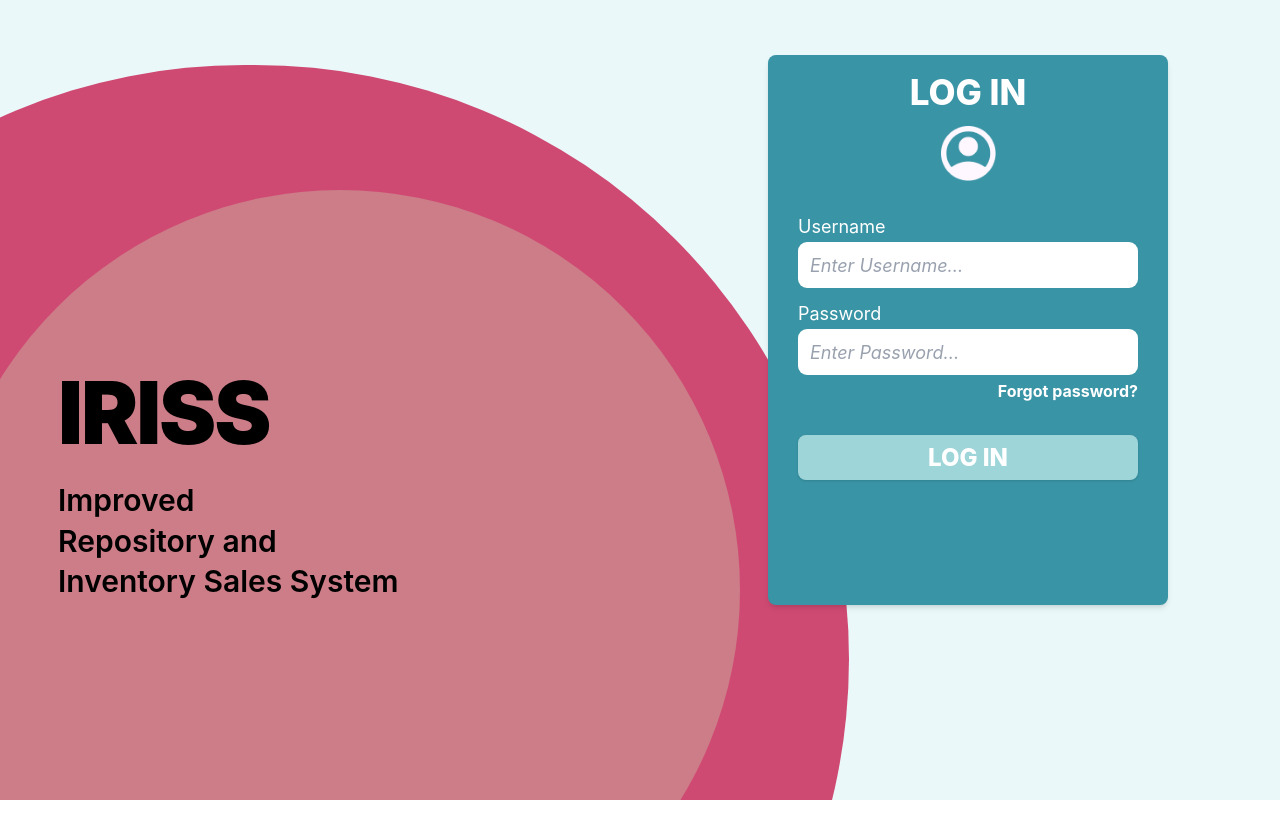
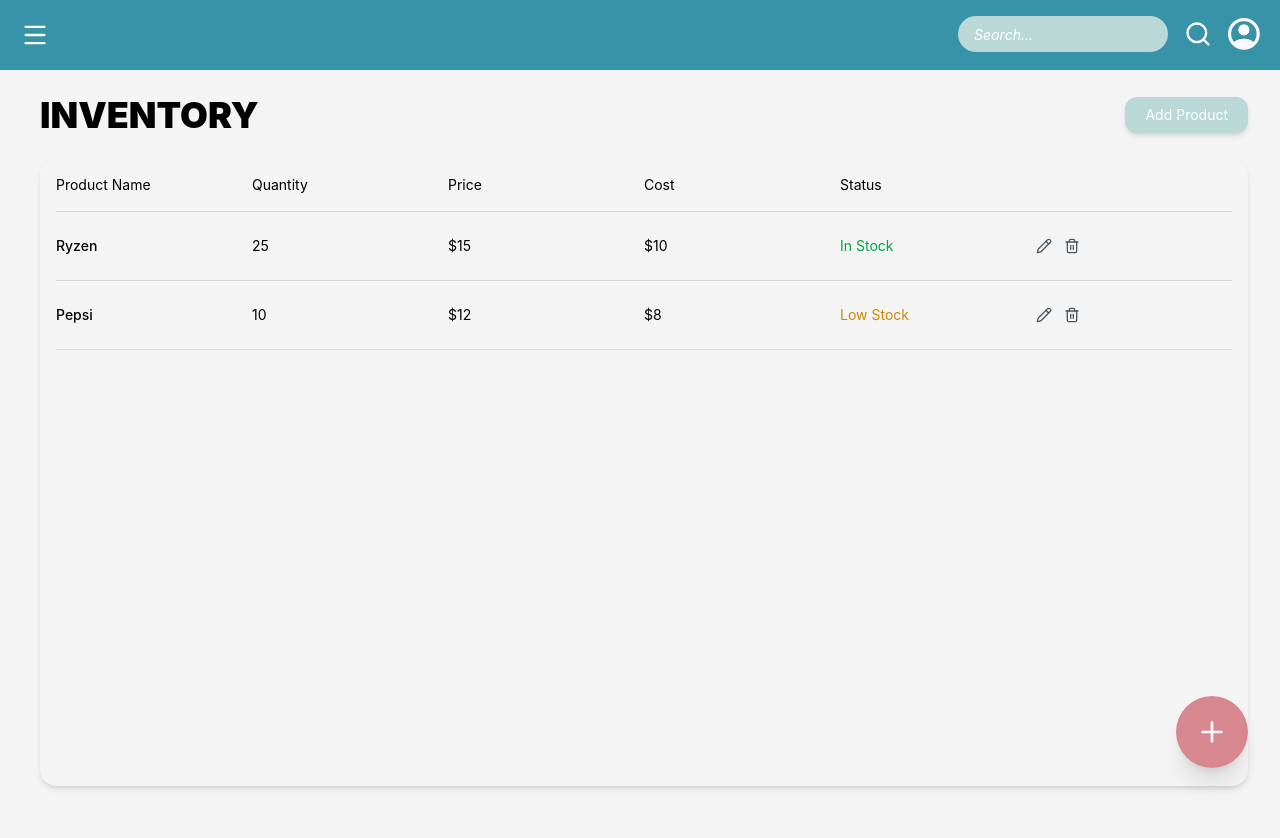
Before and after one commit to iancarlodtojan/IRISS, a React (Vite) app: page /items in a window 1280 px wide. Shown: the top 838 px of the page. Before the commit the page ends 800 px from the top, so only its background shows below. Built offline with nearby package versions, Linux system fonts and the light colour scheme.

Commit message:
Add routing and layout components for dashboard and inventory pages

```diff
--- a/package.json
+++ b/package.json
@@ -14,6 +14,7 @@
     "lucide-react": "^1.14.0",
     "react": "^19.2.6",
     "react-dom": "^19.2.6",
+    "react-router-dom": "^7.15.0",
     "tailwindcss": "^4.3.0"
   },
   "devDependencies": {
--- a/src/App.jsx
+++ b/src/App.jsx
@@ -1,10 +1,21 @@
-import LoginPage from "./pages/LoginPage"
+import { BrowserRouter, Routes, Route, Navigate } from "react-router-dom";
+import DashboardPage from "./pages/DashboardPage";
+import ItemsPage from "./pages/ItemsPage";
 
 function App() {
-
   return (
-    <LoginPage />
-  )
+    <BrowserRouter>
+      <Routes>
+        <Route path="/" element={<Navigate to="/dashboard" replace />} />
+        <Route path="/dashboard" element={<DashboardPage />} />
+        <Route path="/items" element={<ItemsPage />} />
+        {/* placeholder routes for links without pages yet */}
+        <Route path="/logs" element={<DashboardPage />} />
+        <Route path="/customers" element={<DashboardPage />} />
+        <Route path="*" element={<Navigate to="/dashboard" replace />} />
+      </Routes>
+    </BrowserRouter>
+  );
 }
 
-export default App
+export default App;
--- a/src/components/auth/LoginCard.jsx
+++ b/src/components/auth/LoginCard.jsx
@@ -9,7 +9,7 @@ export default function LoginCard() {
       </h2>
 
       <div className="flex justify-center mb-8">
-        <UserAvatarIcon />
+        <UserAvatarIcon className = "h-[40px] w-[40px]" />
       </div>
 
       <form>
--- a/src/components/auth/UserAvatarIcon.jsx
+++ b/src/components/auth/UserAvatarIcon.jsx
@@ -1,11 +1,11 @@
-import userAvatar from "../../assets/images/icon.png";
+import userAvatar from "../../assets/images/account_icon.png";
 
-export default function UserAvatarIcon() {
+export default function UserAvatarIcon({ className = "" }) {
   return (
     <img
       src={userAvatar}
       alt="User Avatar"
-      className="h-[55px] w-[55px] object-contain"
+      className={`object-contain ${className}`}
     />
   );
 }
--- /dev/null
+++ b/src/components/layout/DashboardLayout.jsx
@@ -0,0 +1,44 @@
+import { useState, useEffect } from "react";
+import TopBar from "./TopBar";
+import Sidebar from "./Sidebar";
+import FloatingAddButton from "./FloatingAddButton";
+
+export default function DashboardLayout({ children }) {
+  const [sidebarOpen, setSidebarOpen] = useState(() => {
+    try {
+      const raw = localStorage.getItem("sidebarOpen");
+      return raw ? JSON.parse(raw) : false;
+    } catch  {
+      return false;
+    }
+  });
+
+  useEffect(() => {
+    try {
+      localStorage.setItem("sidebarOpen", JSON.stringify(sidebarOpen));
+    } catch  {
+      // ignore
+    }
+  }, [sidebarOpen]);
+
+  return (
+    <div className="min-h-screen bg-[#f4f4f4]">
+      <TopBar />
+
+      <Sidebar
+        sidebarOpen={sidebarOpen}
+        setSidebarOpen={setSidebarOpen}
+      />
+
+      <main
+        className={`pb-32 pt-[95px] pr-8 transition-all duration-300 ${
+          sidebarOpen ? "pl-[220px]" : "pl-[40px]"
+        }`}
+      >
+        {children}
+      </main>
+
+      <FloatingAddButton />
+    </div>
+  );
+}
--- /dev/null
+++ b/src/components/layout/FloatingAddButton.jsx
@@ -0,0 +1,12 @@
+import { Plus } from "lucide-react";
+
+export default function FloatingAddButton() {
+  return (
+    <button
+      onClick={() => console.log("Add button clicked")}
+      className="fixed bottom-8 right-8 z-50 rounded-full bg-[#d7888f] p-5 shadow-xl transition hover:scale-105"
+    >
+      <Plus className="h-8 w-8 text-white" />
+    </button>
+  );
+}
--- /dev/null
+++ b/src/components/layout/SideBar.jsx
@@ -0,0 +1,62 @@
+import { Menu } from "lucide-react";
+import { NavLink } from "react-router-dom";
+
+export default function Sidebar({ sidebarOpen, setSidebarOpen }) {
+  const linkClass = ({ isActive }) =>
+    `block w-full px-8 py-5 text-left text-base transition-all duration-200 cursor-pointer ${
+      isActive
+        ? "bg-[#3693a8] text-white font-bold shadow-lg rounded-lg mx-2 border-l-4 border-white"
+        : "font-normal text-black hover:bg-[#c2e3e6]"
+    }`;
+
+  return (
+    <>
+      {/* TOP LEFT MENU / IRISS */}
+      <div
+        className={`fixed left-0 top-0 z-50 flex h-[70px] items-center bg-[#3693a8] transition-all duration-300 ${
+          sidebarOpen ? "w-[190px]" : "w-[70px] justify-center"
+        }`}
+      >
+        {sidebarOpen && (
+          <h1 className="ml-6 text-[28px] font-black tracking-[-2px] text-black">
+            IRISS
+          </h1>
+        )}
+
+        <button
+          onClick={() => setSidebarOpen(!sidebarOpen)}
+          className={`absolute top-1/2 -translate-y-1/2 transition-all duration-300 ${
+            sidebarOpen ? "right-4" : "left-1/2 -translate-x-1/2"
+          }`}
+        >
+          <Menu className="h-7 w-7 text-white" />
+        </button>
+      </div>
+
+      {/* SIDEBAR */}
+      <aside
+        className={`fixed left-0 top-[70px] z-40 h-[calc(100vh-70px)] overflow-hidden bg-[#d9eff1] shadow-md transition-all duration-300 ${
+          sidebarOpen ? "w-[190px]" : "w-0"
+        }`}
+      >
+        <nav className="space-y-5 pt-1">
+          <NavLink to="/dashboard" className={linkClass}>
+            HOME
+          </NavLink>
+
+          <NavLink to="/items" className={linkClass}>
+            ITEMS
+          </NavLink>
+
+          <NavLink to="/logs" className={linkClass}>
+            LOGS
+          </NavLink>
+
+          <NavLink to="/customers" className={linkClass}>
+            CUSTOMERS
+          </NavLink>
+        </nav>
+      </aside>
+    </>
+  );
+}
--- /dev/null
+++ b/src/components/layout/TopBar.jsx
@@ -0,0 +1,32 @@
+import UserAvatarIcon from "../auth/UserAvatarIcon";
+import { Search } from "lucide-react";
+
+export default function TopBar() {
+  return (
+    <>
+      <header className="fixed left-0 top-0 z-20 h-[70px] w-full bg-[#3693a8]" />
+
+      <div className="fixed right-5 top-4 z-40 flex items-center gap-4">
+        <input
+          type="text"
+          placeholder="Search..."
+          className="h-9 w-[210px] rounded-full bg-[#b9d8d6] px-4 text-sm italic outline-none placeholder:text-white"
+        />
+
+        <button
+          onClick={() => console.log("Search button clicked")}
+          className="transition hover:scale-110"
+        >
+          <Search className="h-7 w-7 cursor-pointer text-white" />
+        </button>
+
+        <button
+          onClick={() => console.log("Account button clicked")}
+          className="transition hover:scale-110"
+        >
+          <UserAvatarIcon className="h-8 w-8 cursor-pointer" />
+        </button>
+      </div>
+    </>
+  );
+}
--- /dev/null
+++ b/src/pages/DashboardPage.jsx
@@ -0,0 +1,47 @@
+import DashboardLayout from "../components/layout/DashboardLayout";
+import { DollarSign, Package } from "lucide-react";
+
+export default function Dashboard() {
+  return (
+    <DashboardLayout>
+      {/* TITLE */}
+      <h1 className="mb-8 text-4xl font-black">DASHBOARD</h1>
+
+      {/* CARDS */}
+      <div className="mb-8 grid grid-cols-2 gap-10">
+        {/* SALES */}
+        <div className="flex h-[105px] items-center justify-between rounded-2xl bg-[#f4f4f4] px-6 shadow-md">
+          <div>
+            <p className="text-sm text-gray-600">Total Sales</p>
+            <h2 className="text-4xl font-black">$10,267</h2>
+          </div>
+
+          <DollarSign className="h-10 w-10" />
+        </div>
+
+        {/* STOCK */}
+        <div className="flex h-[105px] items-center justify-between rounded-2xl bg-[#f4f4f4] px-6 shadow-md">
+          <div>
+            <p className="text-sm text-gray-600">
+              Products in Stock
+            </p>
+
+            <h2 className="text-4xl font-black">178</h2>
+          </div>
+
+          <Package className="h-9 w-9" />
+        </div>
+      </div>
+
+      {/* SALES TREND */}
+      <div className="mb-8 h-[260px] rounded-2xl bg-[#f4f4f4] p-8 shadow-md">
+        <h2 className="text-2xl font-bold">Sales Trend</h2>
+      </div>
+
+      {/* TOP PRODUCTS */}
+      <div className="h-[220px] rounded-2xl bg-[#f4f4f4] p-8 shadow-md">
+        <h2 className="text-2xl font-bold">Top Products</h2>
+      </div>
+    </DashboardLayout>
+  );
+}
--- /dev/null
+++ b/src/pages/ItemsPage.jsx
@@ -0,0 +1,71 @@
+import DashboardLayout from "../components/layout/DashboardLayout";
+import { Pencil, Trash2 } from "lucide-react";
+
+export default function InventoryPage() {
+  return (
+    <DashboardLayout>
+      {/* HEADER */}
+      <div className="mb-6 flex items-center justify-between">
+        <h1 className="text-4xl font-black">INVENTORY</h1>
+
+        <button className="rounded-xl bg-[#b9d8d6] px-5 py-2 text-sm text-white shadow-md transition hover:scale-105">
+          Add Product
+        </button>
+      </div>
+
+      {/* INVENTORY TABLE */}
+      <div className="rounded-2xl bg-[#f4f4f4] p-4 shadow-md">
+        {/* TABLE HEADER */}
+        <div className="grid grid-cols-6 border-b border-gray-300 pb-4 text-sm">
+          <p>Product Name</p>
+          <p>Quantity</p>
+          <p>Price</p>
+          <p>Cost</p>
+          <p>Status</p>
+          <p></p>
+        </div>
+
+        {/* ROW 1 */}
+        <div className="grid grid-cols-6 items-center border-b border-gray-300 py-6 text-sm">
+          <p className="font-medium">Ryzen</p>
+          <p>25</p>
+          <p>$15</p>
+          <p>$10</p>
+          <p className="text-green-600">In Stock</p>
+
+          <div className="flex items-center gap-3">
+            <button className="transition hover:scale-110">
+              <Pencil className="h-4 w-4 text-gray-600" />
+            </button>
+
+            <button className="transition hover:scale-110">
+              <Trash2 className="h-4 w-4 text-gray-600" />
+            </button>
+          </div>
+        </div>
+
+        {/* ROW 2 */}
+        <div className="grid grid-cols-6 items-center border-b border-gray-300 py-6 text-sm">
+          <p className="font-medium">Pepsi</p>
+          <p>10</p>
+          <p>$12</p>
+          <p>$8</p>
+          <p className="text-yellow-600">Low Stock</p>
+
+          <div className="flex items-center gap-3">
+            <button className="transition hover:scale-110">
+              <Pencil className="h-4 w-4 text-gray-600" />
+            </button>
+
+            <button className="transition hover:scale-110">
+              <Trash2 className="h-4 w-4 text-gray-600" />
+            </button>
+          </div>
+        </div>
+
+        {/* EMPTY SPACE */}
+        <div className="h-[420px]" />
+      </div>
+    </DashboardLayout>
+  );
+}
--- a/src/pages/LoginPage.jsx
+++ b/src/pages/LoginPage.jsx
@@ -3,18 +3,16 @@ import LoginCard from "../components/auth/LoginCard";
 export default function LoginPage() {
   return (
     <div className="relative min-h-screen bg-[#eaf8fa] overflow-hidden">
-
       {/* Background Circles */}
       <div className="absolute -left-[350px] top-[65px] w-[1199px] h-[1188px] rounded-full bg-[#cf4a73]" />
 
       <div className="absolute -left-[60px] top-[190px] w-[800px] h-[800px] rounded-full bg-[#cc7d88]" />
 
-      {/* Left Branding */}
+      {/* For the system's name */}
       <div className="absolute left-[58px] top-[370px] z-10">
         <h1 className="text-[86px] leading-none font-black text-black tracking-tight mb-6">
           IRISS
         </h1>
-
         <p className="text-[30px] font-semibold text-black leading-[1.35]">
           Improved
           <br />
```
Also changed, not shown: src/assets/images/account_icon.png (renamed from src/assets/images/icon.png), 1 other file (tests, documents, lock files or other folders).
